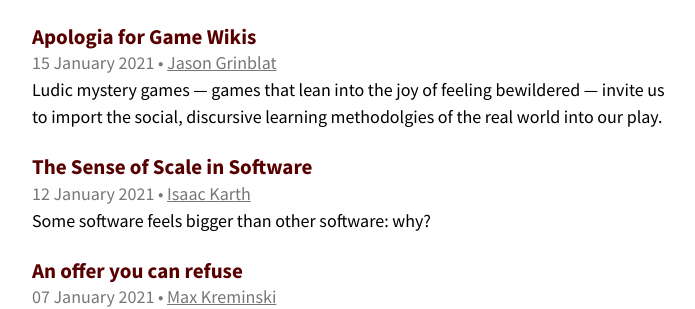
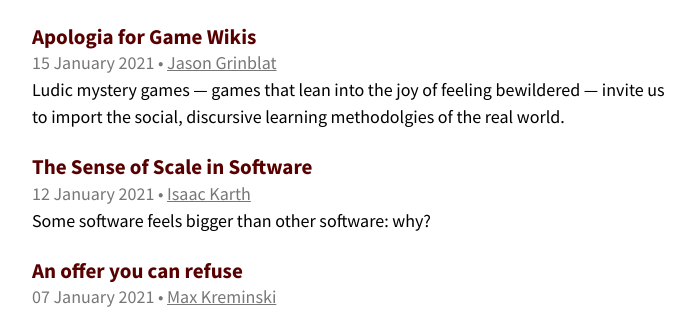
Before and after one commit to mixedinitiatives/mixedinitiatives.github.io, a Jekyll site: the page built from index.html, in a window 1280 px wide. Shown: the part 126-435 px from the top of the page, without its empty margins (286-981 px from the left). Built offline with Jekyll 4.4.1, drawn with Linux system fonts in a browser that asks for light colours.

Commit message:
better excerpt

```diff
--- a/_posts/2021-01-15-apologia-for-game-wikis.md
+++ b/_posts/2021-01-15-apologia-for-game-wikis.md
@@ -1,6 +1,6 @@
 ---
 title: Apologia for Game Wikis
-excerpt: "Ludic mystery games — games that lean into the joy of feeling bewildered — invite us to import the social, discursive learning methodolgies of the real world into our play."
+excerpt: "Ludic mystery games — games that lean into the joy of feeling bewildered — invite us to import the social, discursive learning methodolgies of the real world."
 author: Jason Grinblat
 ---
 Some folks in the community Discord for my roguelike _Caves of Qud_ are heading an effort to write an [expansive wiki](https://cavesofqud.gamepedia.com/) for the game. As a game wiki apologist, this brings me an immense amount of joy. I recall my experiences with one of _Qud_'s biggest inspirations, the 90s roguelike _Ancient Domains of Mystery (ADOM)_, and how it was (successfully) pitched to me as a game "so complicated you need a guidebook just to play it". I spent hours scrolling through the pages of said guidebook, in parallel to my playthroughs but also in tangent to them — first searching for answers to my questions (_why was I just crushed to death by my own luggage?_) then later enchantedly browsing through catalogs of the game's myriad secrets (_if I put beeswax in my ears I'll be protected from the banshee's wail, but getting hit by a fireball trap will melt the wax and cause me to hear her again_).
```
